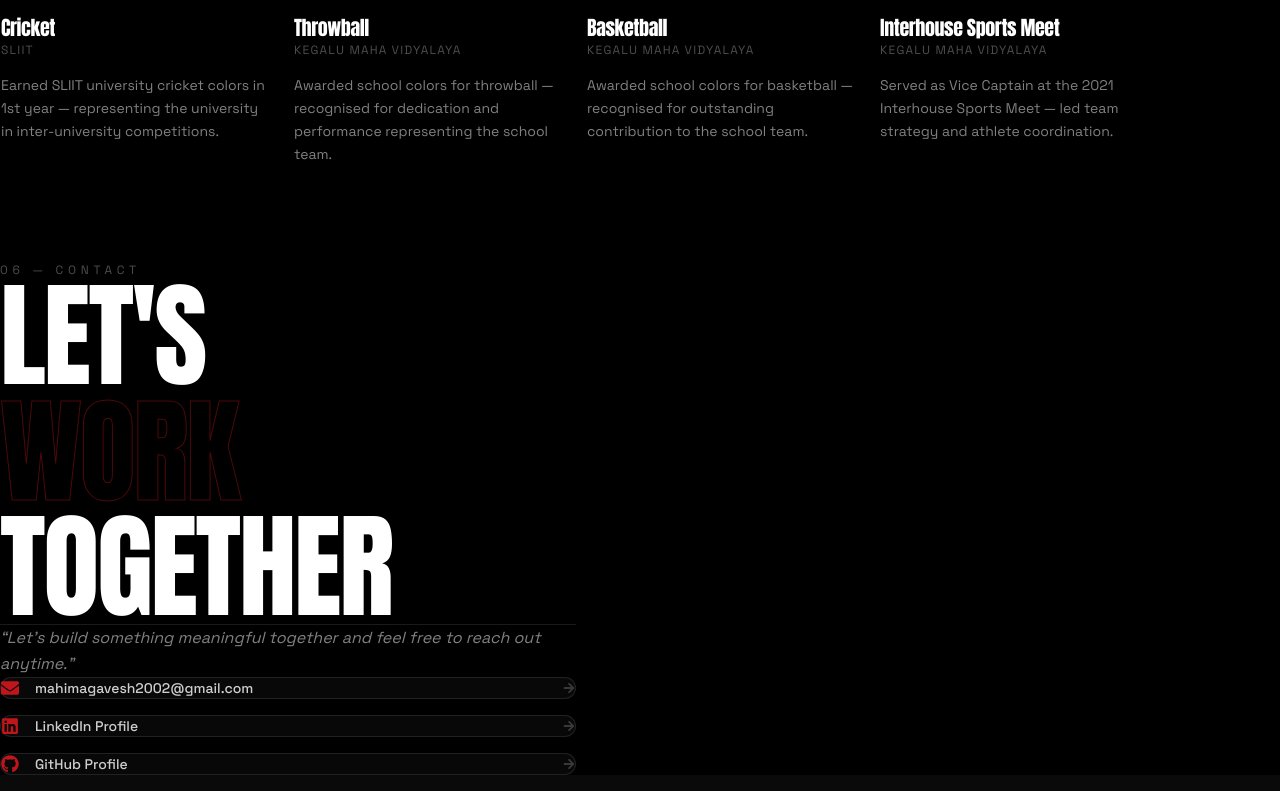
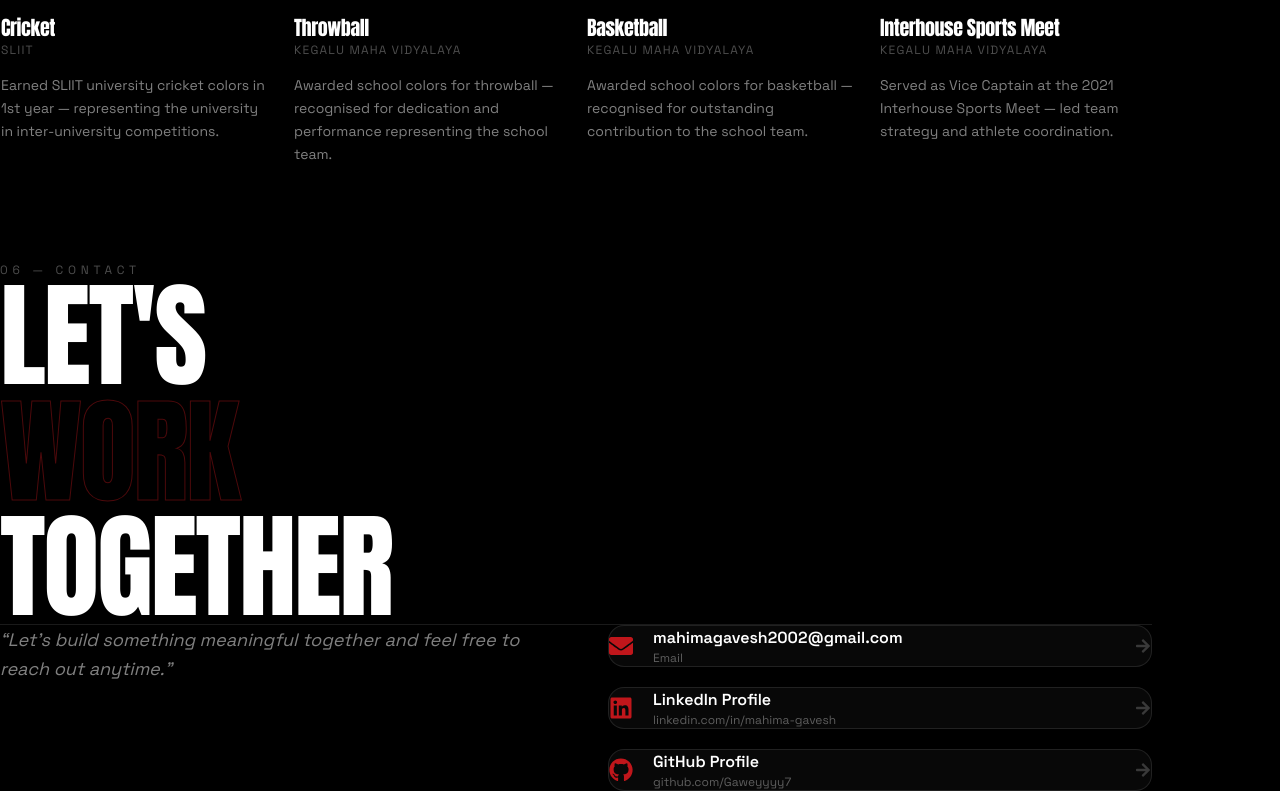
Before and after one commit to Gaweyyyy7/My-Portfolio, a Next.js app: page / in a window 1280 px wide. Shown: the part 4739-5530 px from the top of the page. Built offline with nearby package versions, Linux system fonts and the light colour scheme.

Commit message:
contact cards: two-column layout, cards on right side, bigger

```diff
--- a/app/page.tsx
+++ b/app/page.tsx
@@ -821,27 +821,34 @@ function Contact() {
           initial={{ opacity: 0, y: 40 }}
           animate={inView ? { opacity: 1, y: 0 } : {}}
           transition={{ duration: 0.8, delay: 0.4 }}
-          className="border-t border-white/10 pt-10 max-w-xl"
+          className="border-t border-white/10 pt-14 grid md:grid-cols-2 gap-16 items-start"
         >
-          <p className="text-white/50 text-base leading-relaxed mb-10 italic">
-            &ldquo;Let&apos;s build something meaningful together and feel free to reach out anytime.&rdquo;
-          </p>
+          {/* Left — quote */}
+          <div>
+            <p className="text-white/50 text-lg leading-relaxed italic">
+              &ldquo;Let&apos;s build something meaningful together and feel free to reach out anytime.&rdquo;
+            </p>
+          </div>
 
-          <div className="flex flex-col gap-4">
+          {/* Right — big contact cards */}
+          <div className="flex flex-col gap-5">
             {[
-              { href: "mailto:mahimagavesh2002@gmail.com", icon: <FaEnvelope />, label: "mahimagavesh2002@gmail.com" },
-              { href: "https://www.linkedin.com/in/mahima-gavesh-751764191", icon: <FaLinkedin />, label: "LinkedIn Profile", external: true },
-              { href: "https://github.com/Gaweyyyy7", icon: <FaGithub />, label: "GitHub Profile", external: true },
-            ].map(({ href, icon, label, external }) => (
+              { href: "mailto:mahimagavesh2002@gmail.com", icon: <FaEnvelope className="text-2xl" />, label: "mahimagavesh2002@gmail.com", sub: "Email" },
+              { href: "https://www.linkedin.com/in/mahima-gavesh-751764191", icon: <FaLinkedin className="text-2xl" />, label: "LinkedIn Profile", sub: "linkedin.com/in/mahima-gavesh", external: true },
+              { href: "https://github.com/Gaweyyyy7", icon: <FaGithub className="text-2xl" />, label: "GitHub Profile", sub: "github.com/Gaweyyyy7", external: true },
+            ].map(({ href, icon, label, sub, external }) => (
               <a
                 key={label}
                 href={href}
                 {...(external ? { target: "_blank", rel: "noopener noreferrer" } : {})}
-                className="group flex items-center gap-4 border border-white/10 rounded-2xl px-6 py-4 bg-white/[0.03] hover:bg-white/[0.07] hover:border-white/25 transition-all duration-300"
+                className="group flex items-center gap-5 border border-white/10 rounded-2xl px-7 py-6 bg-white/[0.03] hover:bg-white/[0.07] hover:border-white/30 transition-all duration-300"
               >
-                <span className="text-[#c0161b] text-lg">{icon}</span>
-                <span className="text-white/80 text-sm font-medium flex-1">{label}</span>
-                <FaArrowRight className="text-white/20 group-hover:text-white/60 group-hover:translate-x-1 transition-all duration-300 text-xs" />
+                <span className="text-[#c0161b] shrink-0">{icon}</span>
+                <div className="flex-1 min-w-0">
+                  <p className="text-white font-semibold text-base truncate">{label}</p>
+                  <p className="text-white/35 text-xs mt-0.5 truncate">{sub}</p>
+                </div>
+                <FaArrowRight className="text-white/20 group-hover:text-white/70 group-hover:translate-x-1 transition-all duration-300 shrink-0" />
               </a>
             ))}
           </div>
```
